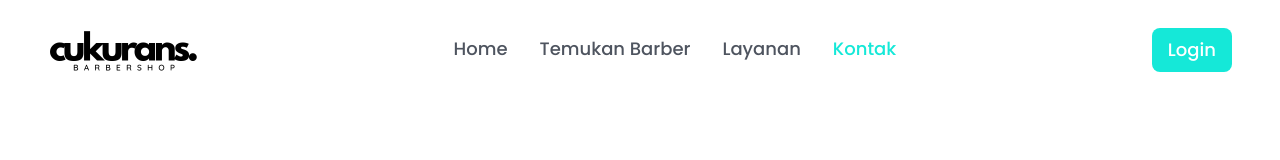
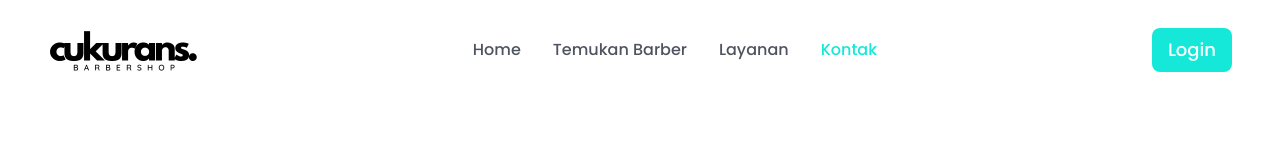
Before and after one commit to FullStack-7/cukurans-frontend, a React (Vite) app: page /contact in a window 1280 px wide. Shown: the top 160 px of the page. Built offline with nearby package versions, Linux system fonts and the light colour scheme.

Commit message:
{Ubah Px navbar}

```diff
--- a/src/components/Header/Header.jsx
+++ b/src/components/Header/Header.jsx
@@ -60,8 +60,8 @@ const Header = () => {
 										to={item.path}
 										className={(navClass) =>
 											navClass.isActive
-												? 'text-primaryColor text-[18px] leading-7 font-[500]'
-												: 'text-textColor text-[18px] leading-7 font-[500] hover:text-primaryColor'
+												? 'text-primaryColor text-[16px] leading-7 font-[500]'
+												: 'text-textColor text-[16px] leading-7 font-[500] hover:text-primaryColor'
 										}>
 										{item.display}
 									</NavLink>
```
Also changed, not shown: 1 other file (tests, documents, lock files or other folders).
